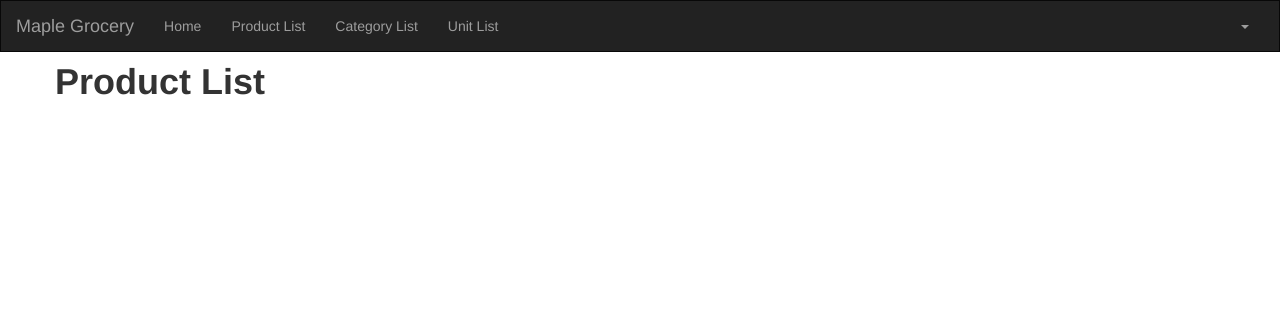
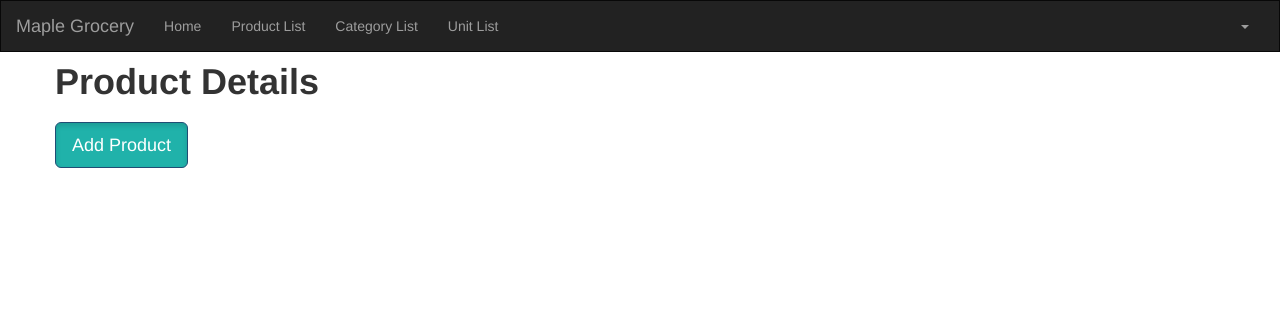
Before and after one commit to meetmanjusri/shopping, a Django app: page /product_list in a window 1280 px wide. Shown: the top 312 px of the page. Run offline with Django 3.2, Linux system fonts and the light colour scheme; the visitor is signed in with stand-in values (Sample User, id 1); data that the repository does not hold is empty; some libraries are stand-ins or nearby versions.

Commit message:
Update CRUD operations

```diff
--- a/maplegrocery/urls.py
+++ b/maplegrocery/urls.py
@@ -14,7 +14,13 @@ urlpatterns = [
     path('unit/<int:pk>/edit/', views.unit_edit, name='unit_edit'),
     path('unit/<int:pk>/delete/', views.unit_delete, name='unit_delete'),
     path('product_list', views.product_list, name='product_list'),
+    path('product/create/', views.product_new, name='product_new'),
+    path('product/<int:pk>/edit/', views.product_edit, name='product_edit'),
+    path('product/<int:pk>/delete/', views.product_delete, name='product_delete'),
     path('category_list', views.category_list, name='category_list'),
+    path('category/create/', views.category_new, name='category_new'),
+    path('category/<int:pk>/edit/', views.category_edit, name='category_edit'),
+    path('category/<int:pk>/delete/', views.category_delete, name='category_delete'),
 ] + static(settings.STATIC_URL, document_root=settings.STATIC_ROOT)
 if settings.DEBUG:
     urlpatterns += static(settings.MEDIA_URL, document_root=settings.MEDIA_ROOT)
--- a/maplegrocery/views.py
+++ b/maplegrocery/views.py
@@ -65,7 +65,83 @@ def product_list(request):
                   {'products': product})
 
 
+@login_required
+def product_new(request):
+    if request.method == "POST":
+        form = ProductForm(request.POST, request.FILES)
+        if form.is_valid():
+            product = form.save(commit=False)
+            product.created_date = timezone.now()
+            product.save()
+            return redirect('maplegrocery:product_list')
+    else:
+        form = ProductForm()
+        # print("Else")
+    return render(request, 'maplegrocery/product_new.html', {'form': form})
+
+
+@login_required
+def product_edit(request, pk):
+    product = get_object_or_404(Product, pk=pk)
+    if request.method == "POST":
+        # update
+        form = ProductForm(request.POST, request.FILES, instance=product)
+        if form.is_valid():
+            product = form.save(commit=False)
+            product.updated_date = timezone.now()
+            product.save()
+            return redirect('maplegrocery:product_list')
+    else:
+        # edit
+        form = ProductForm(instance=product)
+    return render(request, 'maplegrocery/product_edit.html', {'form': form})
+
+@login_required
+def product_delete(request, pk):
+    product = get_object_or_404(Product, pk=pk)
+    product.delete()
+    return redirect('maplegrocery:product_list')
+
+
 def category_list(request):
     category = Category.objects.filter(created_date__lte=timezone.now())
     return render(request, 'maplegrocery/category_list.html',
                   {'categorys': category})
+
+
+@login_required
+def category_new(request):
+    if request.method == "POST":
+        form = CategoryForm(request.POST)
+        if form.is_valid():
+            category = form.save(commit=False)
+            category.created_date = timezone.now()
+            category.save()
+            return redirect('maplegrocery:category_list')
+    else:
+        form = CategoryForm()
+    return render(request, 'maplegrocery/category_new.html', {'form': form})
+
+
+@login_required
+def category_edit(request, pk):
+    category = get_object_or_404(Category, pk=pk)
+    if request.method == "POST":
+        # update
+        form = CategoryForm(request.POST, instance=category)
+        if form.is_valid():
+            category = form.save(commit=False)
+            category.updated_date = timezone.now()
+            category.save()
+            return redirect('maplegrocery:category_list')
+    else:
+        # edit
+        form = CategoryForm(instance=category)
+    return render(request, 'maplegrocery/category_edit.html', {'form': form})
+
+
+@login_required
+def category_delete(request, pk):
+    category = get_object_or_404(Category, pk=pk)
+    category.delete()
+    return redirect('maplegrocery:category_list')
--- a/templates/maplegrocery/product_list.html
+++ b/templates/maplegrocery/product_list.html
@@ -1,17 +1,59 @@
+{#<!DOCTYPE html>#}
+{#<html lang="en">#}
+{#{% extends 'maplegrocery/base.html' %}#}
+{#{% load static %}#}
+{#{% block content %}#}
+{#    <div class="row">#}
+{#        <h1 style="padding-left: -40px; font-weight: bold; margin-top:10px">Product List</h1>#}
+{#    </div>#}
+{#    {% for product in products %}#}
+{#        <div>#}
+{#            <h4>{{ product.Name }}</h4>#}
+{#            <h4>{{ product.image }}</h4>#}
+{#            <h4>{{ product.price }}</h4>#}
+{#        </div>#}
+{#    {% endfor %}#}
+{#    </html>#}
+{#{% endblock %}#}
+
 <!DOCTYPE html>
 <html lang="en">
 {% extends 'maplegrocery/base.html' %}
 {% load static %}
 {% block content %}
+{#    <link rel="stylesheet" type="text/css" href='{% static "/css/format.css" %}'>#}
+    <body style="min-width: 411px">
     <div class="row">
-        <h1 style="padding-left: -40px; font-weight: bold; margin-top:10px">Product List</h1>
+        <h1 style="padding-left: -40px; font-weight: bold; margin-top:10px">Product Details</h1>
+        {% if user.is_authenticated %}
+            <a href="{% url 'maplegrocery:product_new' %}" class="btn btn-primary btn-lg active ml-2" style="background-color: lightseagreen; margin-top: 10px; margin-bottom: 20px; position: relative">Add Product</a>
+        {%endif%}
     </div>
-    {% for product in products %}
-        <div>
-            <h4>{{ product.Name }}</h4>
-            <h4>{{ product.image }}</h4>
-            <h4>{{ product.price }}</h4>
-        </div>
-    {% endfor %}
+    <div>
+        {% for product in products %}
+            <div class="detail">
+                <div class="image-detail"><img src="{% if product.image %}{{ product.image.url }}{%else %}{% static "images/no_preview.jpg" %}{% endif %}" height=300 width=300/></div>
+                <div class="detail-list">
+                    <h4>{{ product.name}}</h4>
+                    <h4>{{ product.price}}</h4>
+                    {% if request.user.is_superuser or user.get_username == employee.user|stringformat:"s" %}
+                        <div class ="buttons">
+                            <div class="arrange-button">
+                                <a href="{% url 'maplegrocery:product_edit' pk=product.pk %}" class="btn btn-primary btn-lg">Edit</a>
+                                <a href="{% url 'maplegrocery:product_delete' pk=product.pk %}"
+                                   onclick="return confirm('Are you sure you want to delete?')"
+                                   class="btn btn-danger btn-lg">Delete</a>
+                            </div>
+                        </div>
+                    <br style="margin: 1px; position: relative">
+                    {% endif %}
+                    {#                    <a href="{% url 'portfolio:reservation_list' pk=park.pk %}" class="btn btn-primary" style="width: 10em"></a>#}
+                </div>
+            </div>
+        {% endfor %}
+    </div>
+    </div>
+    </div>
+    </body>
     </html>
 {% endblock %}
--- a/templates/maplegrocery/unit_list.html
+++ b/templates/maplegrocery/unit_list.html
@@ -14,6 +14,7 @@
                     <th>Description</th>
                     <th>Created Date</th>
                     <th>Updated Date</th>
+                    <th colspan="3">Actions</th>
                 </tr>
                 </thead>
                 <tbody>
@@ -21,8 +22,8 @@
                         <tr class="text-white bg-dark">
                             <td>{{ unit.name }}</td>
                             <td>{{ unit.description}}</td>
-                            <td>{{ unit.createdDate }}</td>
-                            <td>{{ unit.updatedDate }}</td>
+                            <td>{{ unit.created_date }}</td>
+                            <td>{{ unit.updated_date }}</td>
                             <td><a href="{% url 'maplegrocery:unit_edit' pk=unit.pk %}"
                                    class="btn btn-warning">Edit</a></td>
                             <td><a href="{% url 'maplegrocery:unit_delete' pk=unit.pk %}"
```
Also changed, not shown: templates/maplegrocery/category_delete.html (added, +11 -0 lines), templates/maplegrocery/category_edit.html (added, +12 -0 lines), templates/maplegrocery/category_list.html (+35 -9 lines), templates/maplegrocery/category_new.html (added, +11 -0 lines), templates/maplegrocery/product_delete.html (added, +11 -0 lines), templates/maplegrocery/product_edit.html (added, +12 -0 lines), templates/maplegrocery/product_new.html (added, +11 -0 lines), maplegrocery/static/images/home.jpg (deleted), maplegrocery/static/images/no_preview.jpg (added).
